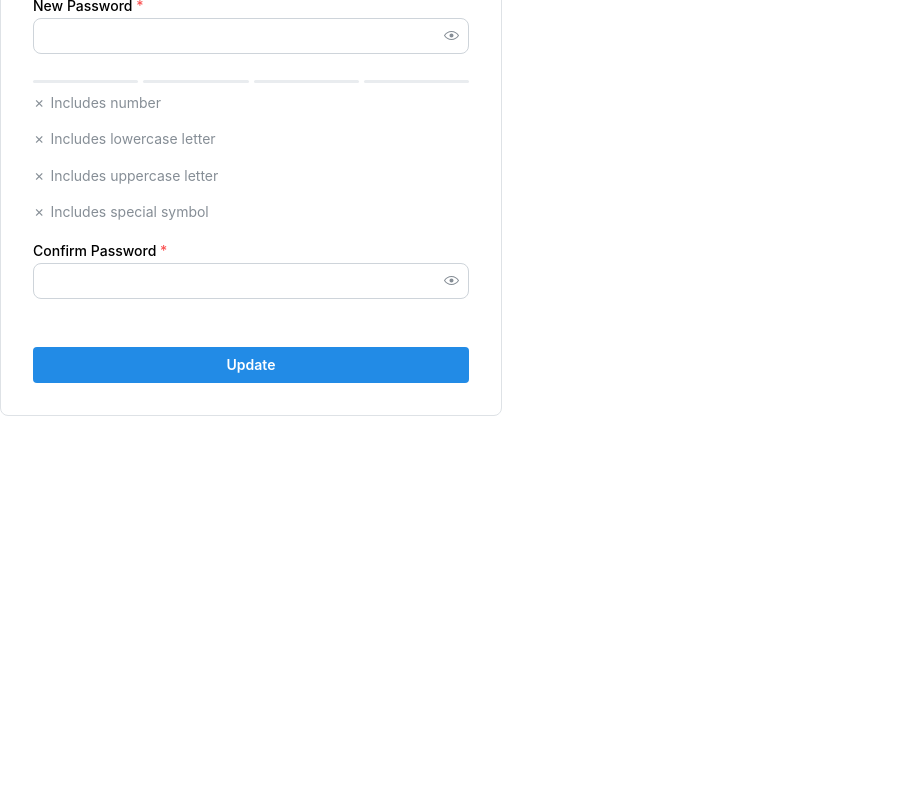
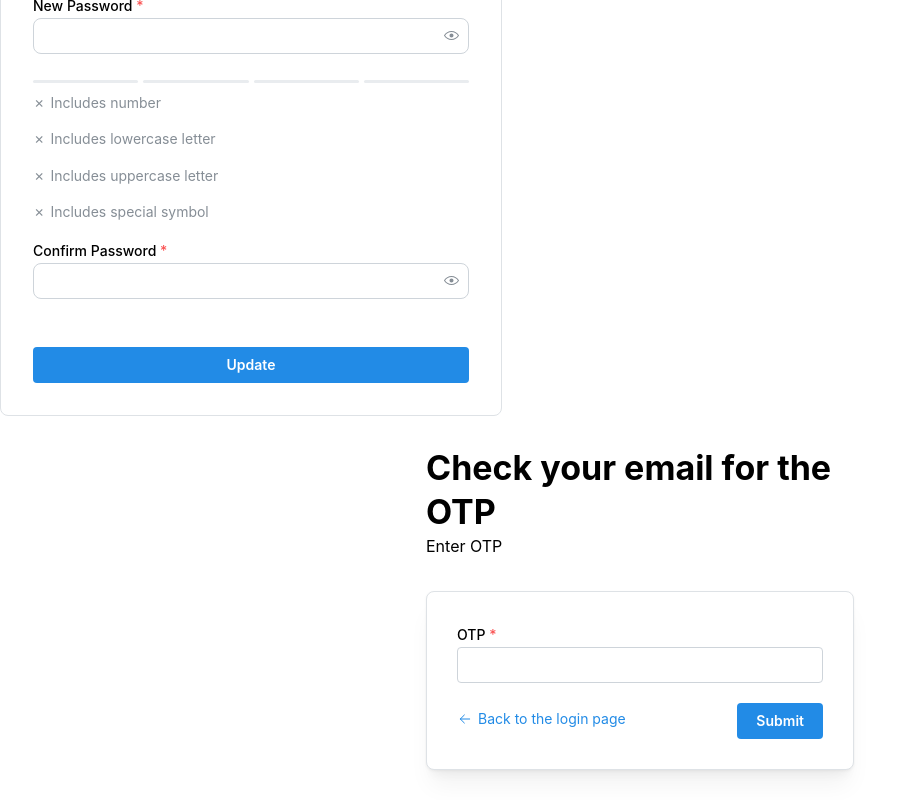
Before and after one commit to bad-Al-code/complete_auth, a React (Vite) app in the folder frontend/: page / in a window 1280 px wide. Shown: the part 1490-2290 px from the top of the page, without its empty margins (0-917 px from the left). Before the commit the page ends 1906 px from the top, so only its background shows below. Built offline with nearby package versions, Linux system fonts and the light colour scheme.

Commit message:
feat: verify email page

```diff
--- a/frontend/src/App.jsx
+++ b/frontend/src/App.jsx
@@ -1,7 +1,9 @@
 import { ForgotPassword } from "./pages/auth/ForgotPassword";
 import { ResetPassword } from "./pages/auth/ResetPassword";
 import { SignUpForm } from "./pages/auth/SignUpForm";
+import { VerifyEmail } from "./pages/auth/VerifyEmail";
 import { HomePage } from "./pages/HomePage";
+
 function App() {
   return (
     <>
@@ -9,6 +11,7 @@ function App() {
       <SignUpForm />
       <ForgotPassword />
       <ResetPassword />
+      <VerifyEmail />
     </>
   );
 }
--- /dev/null
+++ b/frontend/src/pages/auth/VerifyEmail.jsx
@@ -0,0 +1,74 @@
+import {
+  Paper,
+  Title,
+  Text,
+  TextInput,
+  Button,
+  Container,
+  Group,
+  Anchor,
+  Center,
+  Box,
+  Transition,
+} from "@mantine/core";
+import { IconArrowLeft } from "@tabler/icons-react";
+import { useForm } from "@mantine/form";
+import { useState } from "react";
+
+export function VerifyEmail() {
+  const [showSuccess, setShowSuccess] = useState(false); // State to control the transition
+  const form = useForm({
+    initialValues: {
+      otp: "",
+    },
+
+    validate: {
+      otp: (val) => (val.length === 6 ? null : "OTP must be 6 digits long"),
+    },
+  });
+
+  const handleSubmit = (values) => {
+    console.log("OTP", values.otp);
+    // Show success animation if OTP is valid
+    if (values.otp.length === 6) {
+      setShowSuccess(true);
+    }
+  };
+
+  return (
+    <Container size={460} my={30}>
+      <Title className="text-center text-3xl font-bold">
+        Check your email for the OTP
+      </Title>
+      <Text className="text-gray-500 text-sm text-center">Enter OTP</Text>
+
+      <Paper withBorder shadow="md" p={30} radius="md" mt="xl">
+        <form onSubmit={form.onSubmit((values) => handleSubmit(values))}>
+          <TextInput label="OTP" required {...form.getInputProps("otp")} />
+          <Group justify="space-between" mt="lg">
+            <Anchor className="text-gray-500 text-sm" size="sm">
+              <Center inline>
+                <IconArrowLeft
+                  style={{ width: "1rem", height: "1rem" }}
+                  stroke={1.5}
+                />
+                <Box ml={5}>Back to the login page</Box>
+              </Center>
+            </Anchor>
+            <Button type="submit" className="bg-blue-600 text-white">
+              Submit
+            </Button>
+          </Group>
+        </form>
+
+        <Transition transition="fade-up" mounted={showSuccess}>
+          {(styles) => (
+            <Text style={styles} mt="md" color="green" align="center">
+              OTP Verified Successfully!
+            </Text>
+          )}
+        </Transition>
+      </Paper>
+    </Container>
+  );
+}
```
